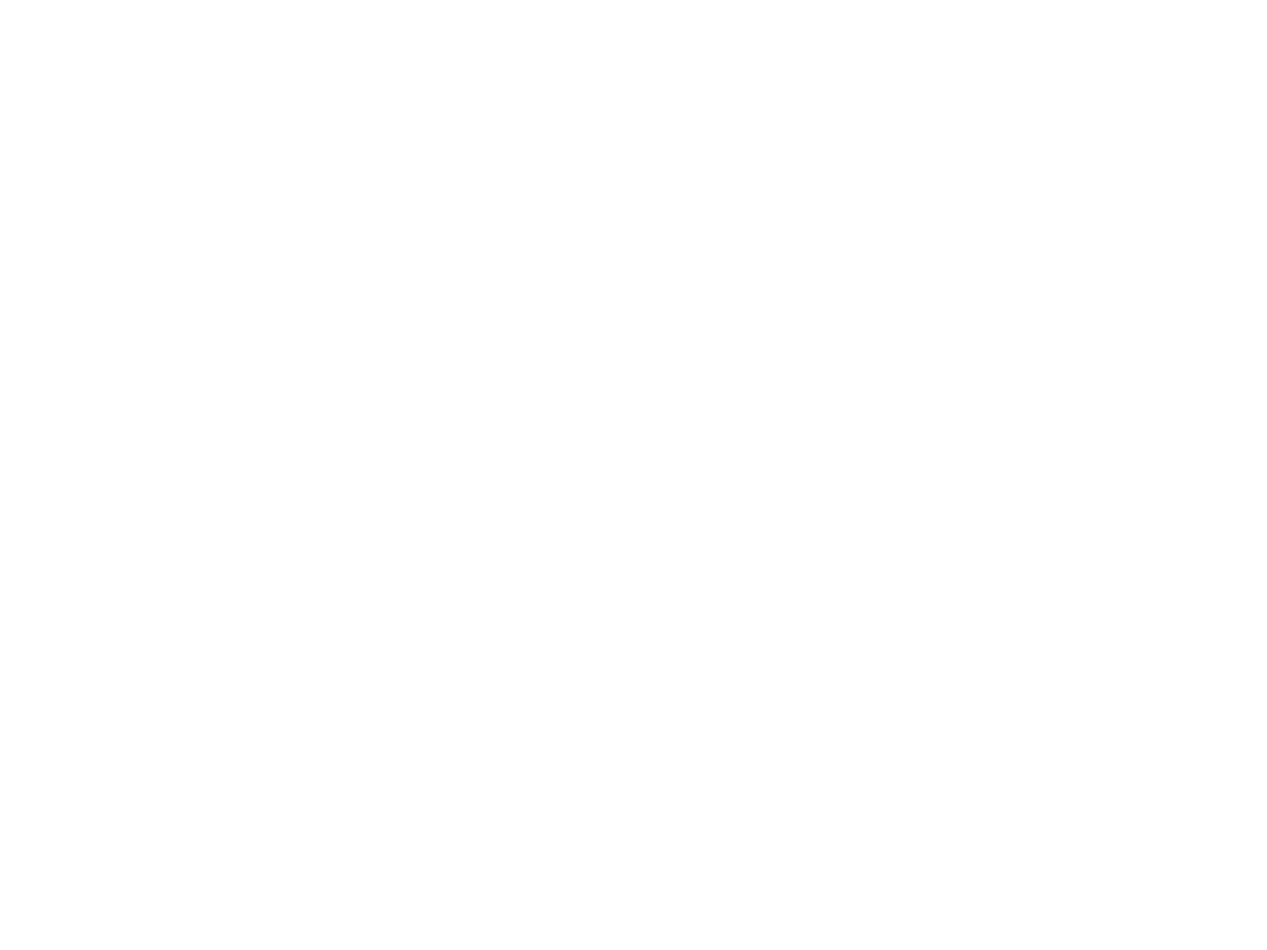
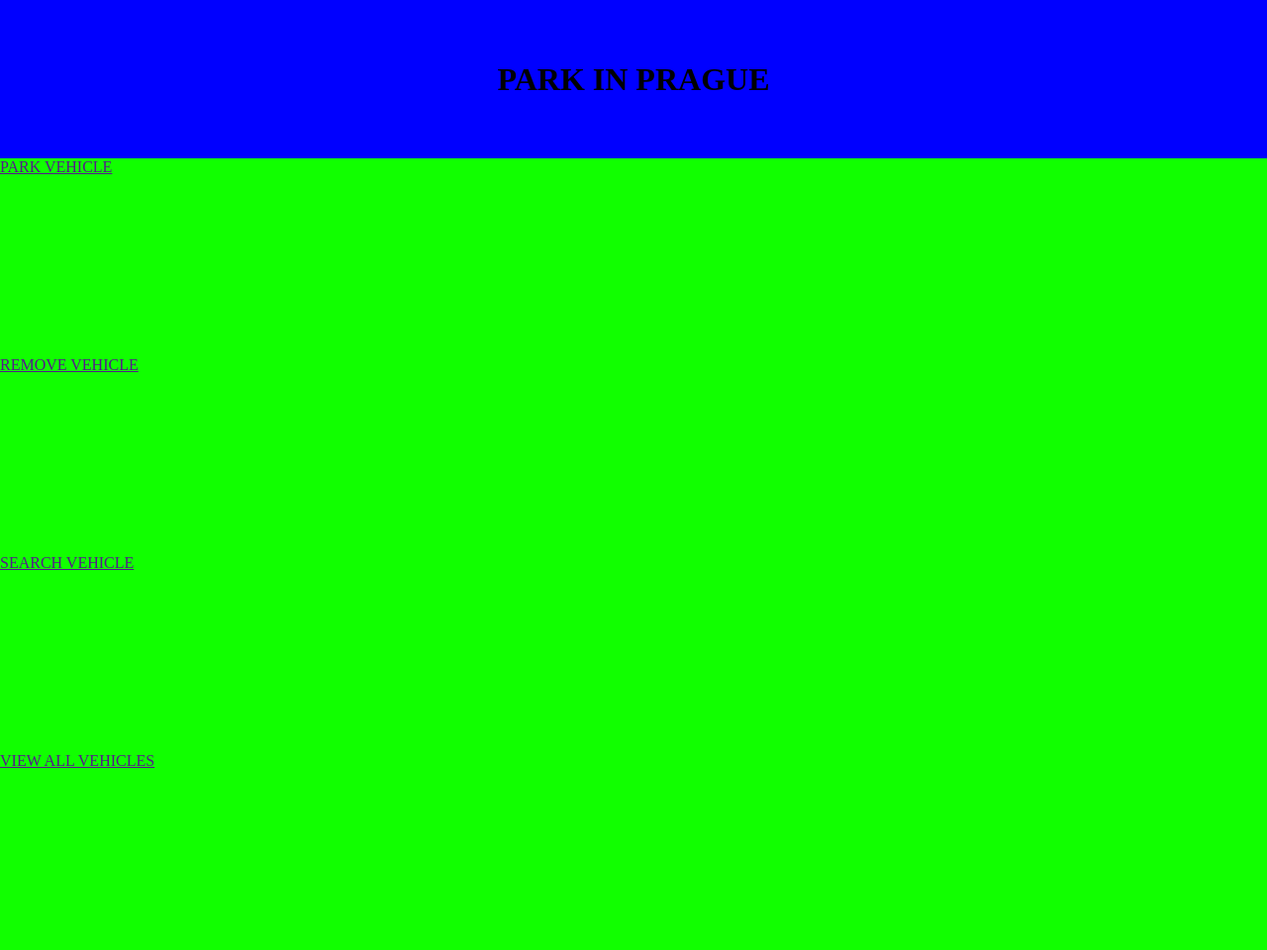
Before and after one commit to DenAdlaMannen/RFE-INC, a PHP site: page / in a window 1280 px wide. Before the commit the page is empty. Shown: the whole page at 99% size. Before the commit the page ends 800 px from the top, so only its background shows below. Run offline with PHP 8.4, Linux system fonts and the light colour scheme.

Commit message:
HTML AND CSS UPDATES

```diff
--- a/index.php
+++ b/index.php
@@ -5,8 +5,23 @@
   <meta http-equiv="X-UA-Compatible" content="IE=edge">
   <meta name="viewport" content="width=device-width, initial-scale=1.0">
   <title>Document</title>
+  <link rel="stylesheet" href="styles.css">
 </head>
 <body>
+  <div class="container">
+
+  <div class="header">
+    <h1 class="headerTxt">PARK IN PRAGUE</h1>
+</div>
+
+<div class="main">
+  <a href="" class="btn">PARK VEHICLE</a>
+  <a href="" class="btn">REMOVE VEHICLE</a>
+  <a href="" class="btn">SEARCH VEHICLE</a>
+  <a href="" class="btn">VIEW ALL VEHICLES</a>
+</div>
+  </div>
+
 
 </body>
 </html>
--- /dev/null
+++ b/styles.css
@@ -0,0 +1,42 @@
+*{
+margin: 0px;
+}
+
+
+/* CREATING THE STRUCTURE OF THE WEBSITE. STRUCTURED WITH GRID
+   CONTAINER CONTAINS 2 SUB DIVS, HEADER AND MAIN
+ */
+.container{
+  height: 100vh;
+  width: 100%;
+  background-color: red;
+
+  display: grid;
+  grid-template-columns: 1fr;
+  grid-template-rows: 10em 50em;
+  grid-template-areas:
+  "header"
+  "main"
+  ;
+}
+
+.header{
+  display: grid;
+  grid-area: header;
+  background-color: blue;
+}
+
+.main{
+  display: grid;
+  grid-area: main;
+  background-color: rgb(17, 255, 0);
+}
+
+/* END OF STRUCTURE */
+
+/* SOME STYLING */
+
+.headerTxt{
+justify-self: center;
+align-self: center;
+}
```
